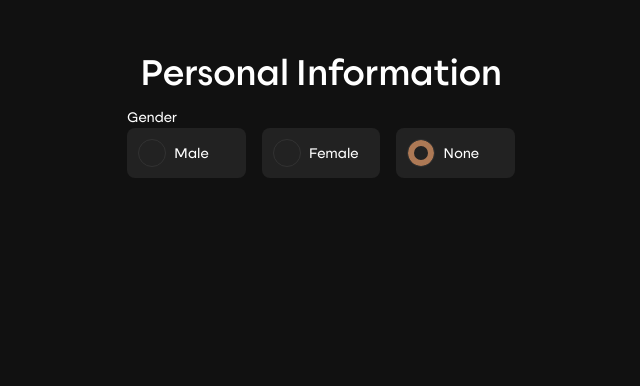
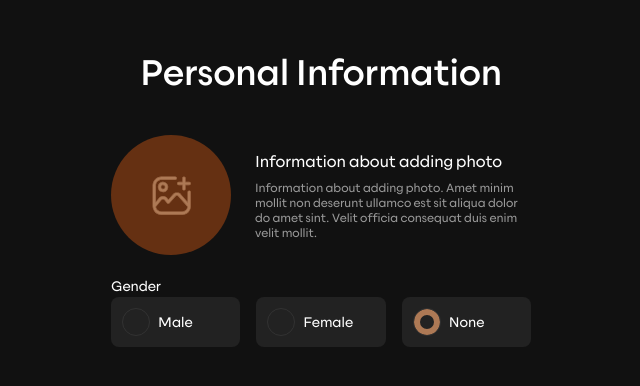
Before and after one commit to MTONSEG/sporthub-react, a React (Create React App) app: page /auth/personal in a window 1280 px wide. Shown: the top 386 px of the page, without its empty margins (319-959 px from the left). Built offline with nearby package versions, Linux system fonts and the light colour scheme.

Commit message:
add upload component

```diff
--- a/src/components/App.tsx
+++ b/src/components/App.tsx
@@ -3,8 +3,8 @@ import './App.scss';
 import { Route, Routes } from "react-router-dom";
 import Main from "./containers/Main/Main";
 import Auth from "./pages/Auth/Auth";
-import Loading from "./ui/atoms/Loading/Loading";
-import PersonalAuth from "./pages/Auth/PersonalAuth/PersonalAuth";
+
+const PersonalAuth = React.lazy(() => import('./pages/Auth/PersonalAuth/PersonalAuth'));
 
 const App = () => {
 	return (
--- a/src/components/pages/Auth/PersonalAuth/PersonalAuth.scss
+++ b/src/components/pages/Auth/PersonalAuth/PersonalAuth.scss
@@ -1,5 +1,5 @@
 .personal-auth {
 	margin: 0 auto;
 	padding: 48px 16px;
-	max-width: 420px;
+	max-width: 452px;
 }
--- a/src/components/pages/Auth/PersonalAuth/PersonalAuth.tsx
+++ b/src/components/pages/Auth/PersonalAuth/PersonalAuth.tsx
@@ -2,11 +2,10 @@ import React, { useState } from "react";
 import './PersonalAuth.scss';
 import TitleAuth from "../../../ui/atoms/TitleAuth/TitleAuth";
 import { useAppSelector } from "../../../../hooks/hooks";
-import { SubtextAuth } from "../SubtextAuth/SubtextAuth";
-import Container from "../../../containers/Container/Container";
-import Radio from "../../../ui/forms/Radio/Radio";
 import { genderType } from "../../../../redux/slices/auth/personalSlice";
 import RadioList from "../../../ui/forms/RadioList/RadioList";
+import Loading from "../../../ui/atoms/Loading/Loading";
+import Upload from "../../../ui/forms/Upload/Upload";
 
 
 type propsType = {
@@ -14,12 +13,14 @@ type propsType = {
 }
 
 const PersonalAuth: React.FC<propsType> = ({ email }) => {
-	const {radio, ...state} = useAppSelector(state => state.personalAuth);
+	const { radio,upload, ...state } = useAppSelector(state => state.personalAuth);
 	const [gender, setGender] = useState<genderType>('none');
 
 	return (
+		<React.Suspense fallback={<Loading />}>
 			<div className="personal-auth">
-			<TitleAuth title="Personal Information" />
+				<TitleAuth title={state.title} mb="40px" />
+				<Upload title={ upload.title} text={upload.text} mb="24px" />
 				<RadioList
 					title={radio.title}
 					list={radio.list}
@@ -27,6 +28,7 @@ const PersonalAuth: React.FC<propsType> = ({ email }) => {
 					setCurrent={setGender}
 				/>
 			</div>
+		</React.Suspense>
 	)
 }
 
--- /dev/null
+++ b/src/components/ui/forms/Upload/Upload.scss
@@ -0,0 +1,41 @@
+.upload-field {
+	display: flex;
+	align-items: center;
+	&__input {
+		position: absolute;
+		z-index: -1;
+		opacity: 0;
+		pointer-events: none;
+		visibility: hidden;
+	}
+	&__label {
+		margin: 0 24px 0 0;
+		flex: 0 0 120px;
+		height: 120px;
+		border-radius: 50%;
+		overflow: hidden;
+		transition: all .2s;
+		background:
+			url("../../../../assets/icons/upload.svg") center center/39px 39px no-repeat,
+			#653012;
+		cursor: pointer;
+		&:hover {
+			box-shadow: 0 0 30px #653012;
+		}
+	}
+	&__image {
+		object-fit: cover;
+		width: 100%;
+		height: 100%;
+	}
+	&__title {
+		font-size: 16px;
+		line-height: normal;
+		margin-bottom: 8px;
+	}
+	&__text {
+		font-size: 12px;
+		color: #999;
+		line-height: normal;
+	}
+}
--- /dev/null
+++ b/src/components/ui/forms/Upload/Upload.tsx
@@ -0,0 +1,39 @@
+import React, { CSSProperties } from "react";
+import './Upload.scss';
+
+interface uploadType {
+	title: string,
+	text: string,
+	mb?: string,
+	img?: string | null
+}
+
+
+const Upload: React.FC<uploadType> = ({
+	title,
+	text,
+	img,
+	mb = '0'
+}) => {
+	const style: CSSProperties = {
+		marginBottom: mb
+	}
+	return (
+		<div className="upload-field" style={style}>
+			<label className="upload-field__label">
+				<input type="file" className="upload-field__input" />
+				{img
+					? <img src={img} alt="image" className="upload-field__image" />
+					: <></>
+				}
+			</label>
+
+			<div className="upload-field__body">
+				<h2 className="upload-field__title">{title}</h2>
+				<p className="upload-field__text">{text}</p>
+			</div>
+		</div>
+	)
+}
+
+export default Upload;
```
Lines whose indentation alone changed are shown as unchanged.
